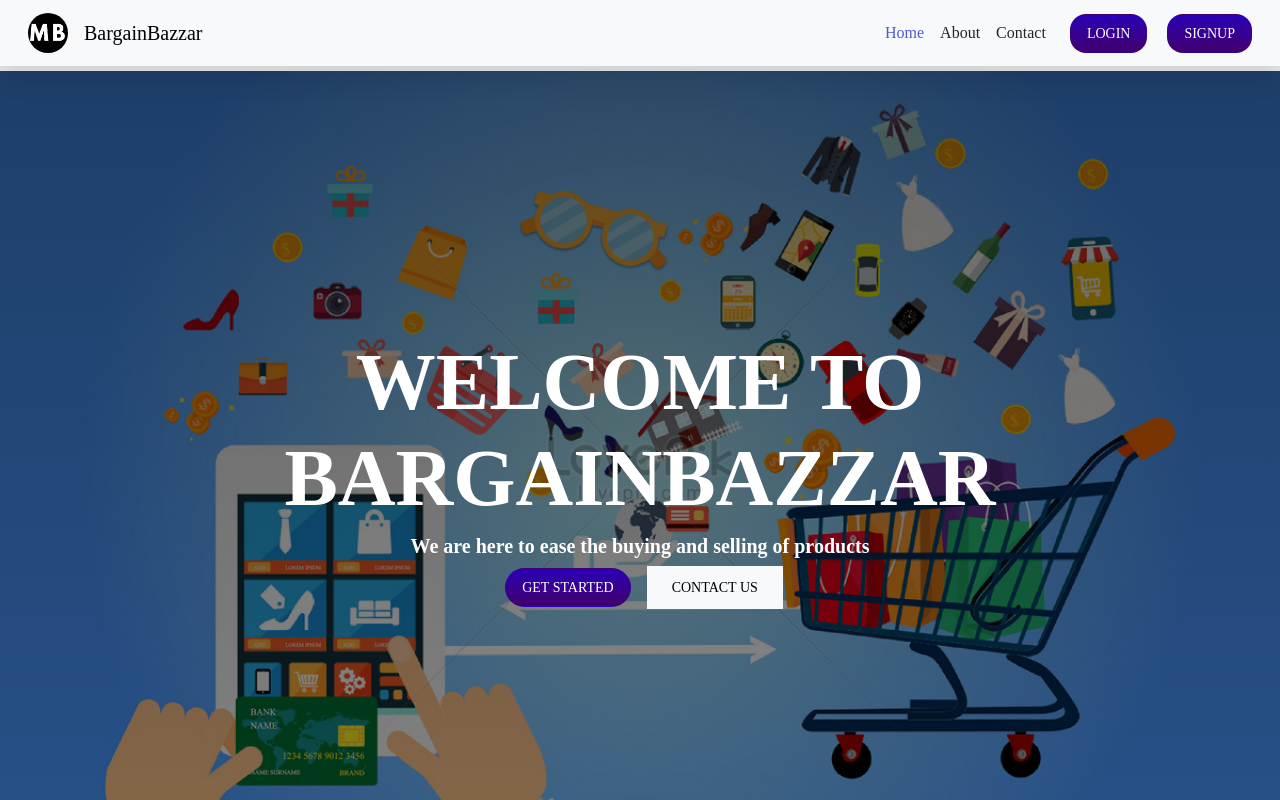
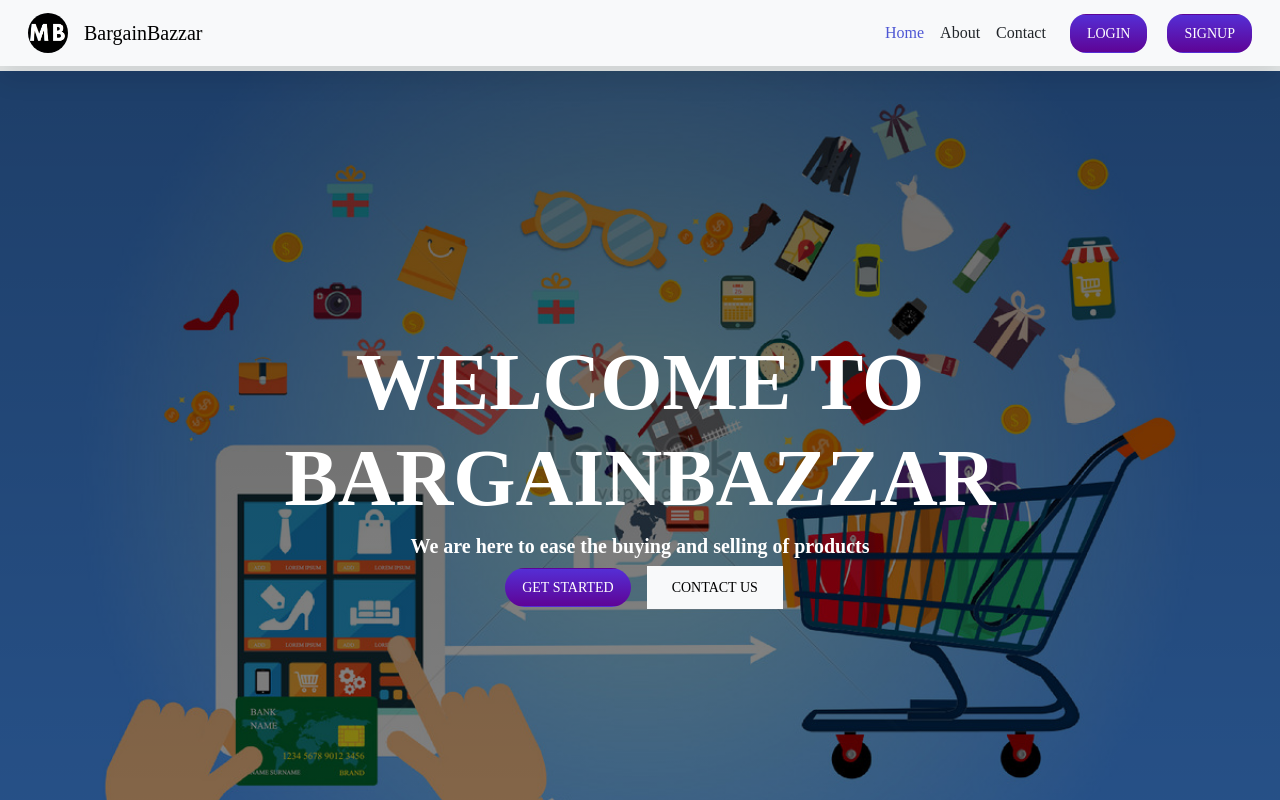
Before and after one commit to RiseshStha/Security_Cw2, a React (Create React App) app in the folder Mero_bazar_frontend/: page / in a window 1280 px wide. Shown: the top 800 px of the page. Built offline with nearby package versions, Linux system fonts and the light colour scheme.

Commit message:
Button color changed in landing page

```diff
--- a/Mero_bazar_frontend/src/pages/landingpage/Landingpage.css
+++ b/Mero_bazar_frontend/src/pages/landingpage/Landingpage.css
@@ -74,7 +74,7 @@ img{
 
 .btn-brand{
     /* background-color: var(--c-brand); */
-    background: linear-gradient(#2A00B7, #42006C);
+    background: linear-gradient(#552ed5, #5e0496);
 }
 .btn-brand:hover{
     background-color: var(--c-brand-light);
--- a/Mero_bazar_frontend/src/pages/login/login.css
+++ b/Mero_bazar_frontend/src/pages/login/login.css
@@ -62,7 +62,7 @@ transform: scale(1.1);
 padding: 0;
 border: none;
 background: none;
-color: blue;
+color: rgb(214, 214, 233);
 cursor: pointer;
 }
 .text-btn:hover {
```
